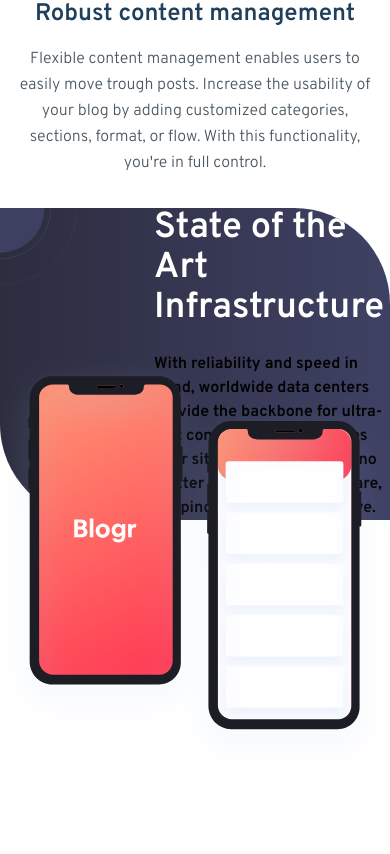
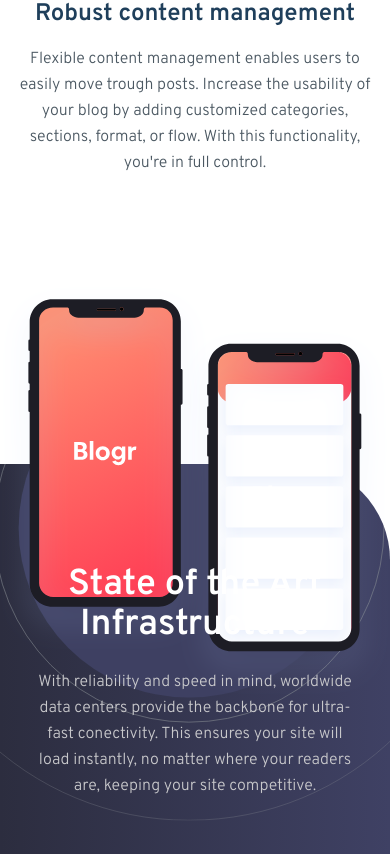
Before and after one commit to f1x3d49/frontendmentor-blogr, a React (Create React App) app in the folder frontend/: page / in a window 390 px wide. Shown: the part 1090-1944 px from the top of the page. Before the commit the page ends 1862 px from the top, so only its background shows below. Built offline with nearby package versions, Linux system fonts and the light colour scheme.

Commit message:
working on the semi last section

```diff
--- a/frontend/src/pages/PhoneSection.js
+++ b/frontend/src/pages/PhoneSection.js
@@ -4,22 +4,21 @@
 
 const PhoneSection = () => {
   return (
-    <section className="flex w-full bg-gradient-to-r from-[#2c2d3f] to-[#3f4164] md:h-[400px] md:mt-36 overflow-hidden rounded-tr-[6rem] rounded-bl-[6rem]">
-      <div>
+    <section className=" w-full bg-gradient-to-r from-[#2c2d3f] to-[#3f4164] md:h-[400px] md:mt-36 mt-64 overflow-hidden rounded-tr-[6rem] rounded-bl-[6rem]">
       <img
         src={circles}
         alt="circles"
-          className="relative z-0 origin-top md:ml-64 rotate-90"
+        className="relative z-0 origin-top ml-72 mt-16 md:mt-0 mb-32 md:mb-0 scale-150 md:scale-100 rotate-90 md:ml-64"
       />
       <img
         src={phones}
         alt="phones"
-          className="absolute md:top-[1125px] md:left-24"
+        className="absolute md:top-[1125px] top-[1375px] md:left-24"
       />
-      </div>
-      <div className="h-full aboslute text-left font-overpass font-semibold flex flex-col justify-center gap-6">
+
+      <div className="h-full absolute top-[160%] md:top-[140%] md:left-[45%] md:pr-80 md:text-left text-center px-8 md:px-0 font-overpass font-semibold flex flex-col justify-center gap-6">
         <h1 className="text-white text-4xl">State of the Art Infrastructure</h1>
-        <p>
+        <p className="text-gblue font-light leading-relaxed">
           With reliability and speed in mind, worldwide data centers provide the
           backbone for ultra-fast conectivity. This ensures your site will load
           instantly, no matter where your readers are, keeping your site
```
Lines whose indentation alone changed are shown as unchanged.
